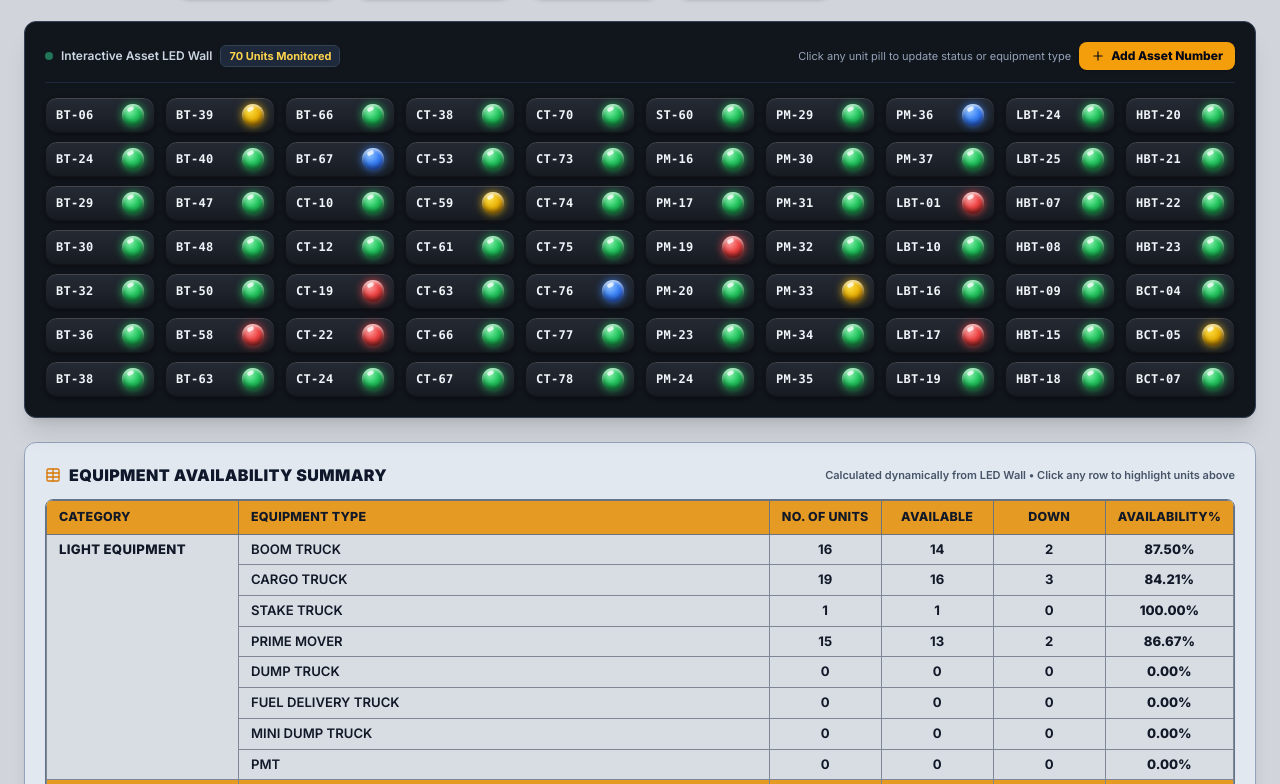
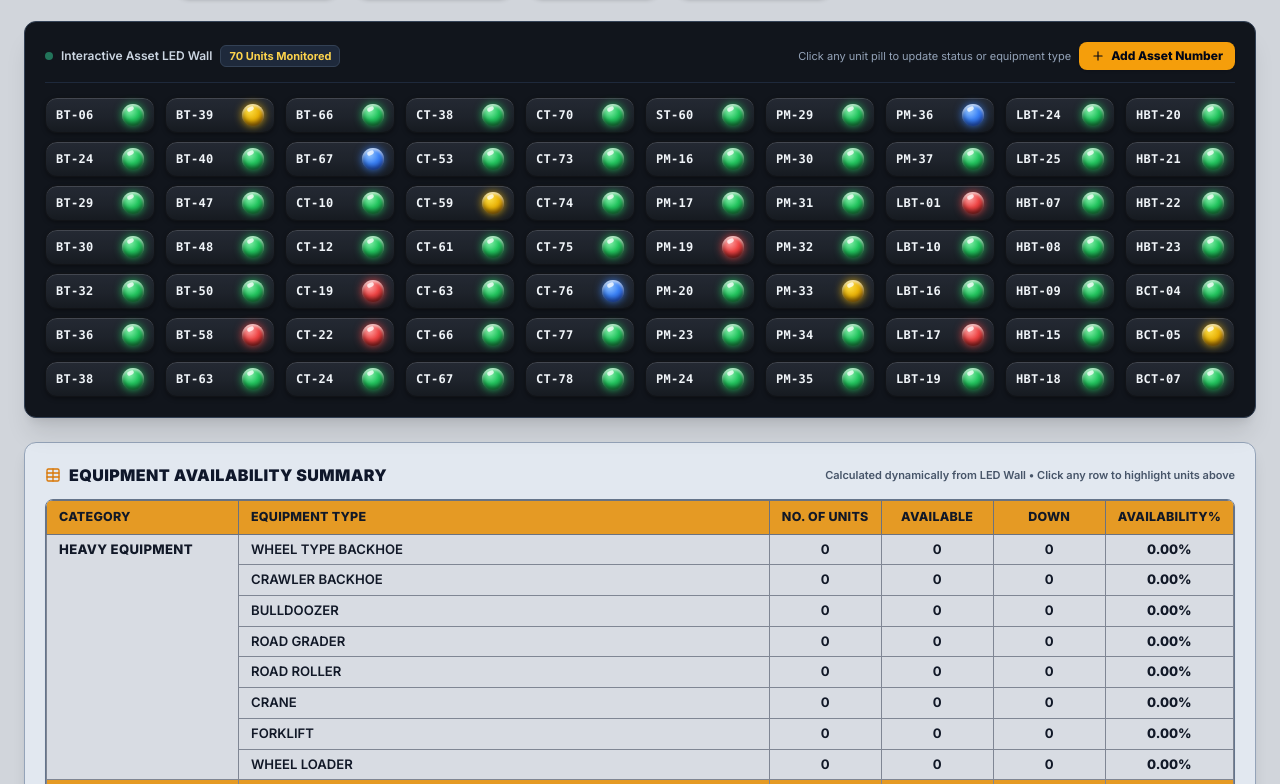
Before and after one commit to Alviejames15/Fleet-Maintenance, a plain HTML site: page index.html in a window 1280 px wide. Shown: the part 168-952 px from the top of the page. Drawn offline with nearby package versions, Linux system fonts and the light colour scheme; no server answers.

Commit message:
Add HEAVY EQUIPMENT category and update fleet defaults
Added 'HEAVY EQUIPMENT' category options and updated default fleet state to include heavy equipment types.

```diff
--- a/index.html
+++ b/index.html
@@ -339,6 +339,7 @@
                     <div>
                         <label class="block text-xs font-semibold text-slate-400 uppercase tracking-wider mb-1.5">Category</label>
                         <select id="newAssetCategorySelect" onchange="handleNewCategoryChange(this.value)" class="w-full px-3 py-2.5 bg-slate-900 border border-slate-700 rounded-xl text-sm font-semibold text-slate-100 focus:outline-none focus:border-blue-500">
+                            <option value="HEAVY EQUIPMENT">HEAVY EQUIPMENT</option>
                             <option value="LIGHT EQUIPMENT">LIGHT EQUIPMENT</option>
                             <option value="ATTACHMENT">ATTACHMENT</option>
                         </select>
@@ -447,6 +448,7 @@
                     <div>
                         <label class="block text-xs font-bold text-slate-300 uppercase tracking-wider mb-1.5">Category</label>
                         <select id="manageUnitCategorySelect" onchange="handleManageCategoryChange(this.value)" class="w-full px-3 py-2 bg-slate-900 border border-slate-700 rounded-xl text-xs font-semibold text-slate-100 focus:outline-none focus:border-blue-500">
+                            <option value="HEAVY EQUIPMENT">HEAVY EQUIPMENT</option>
                             <option value="LIGHT EQUIPMENT">LIGHT EQUIPMENT</option>
                             <option value="ATTACHMENT">ATTACHMENT</option>
                         </select>
@@ -531,6 +533,16 @@
 
         // Master Category & Equipment Type Definitions
         const CATEGORY_EQUIPMENT_TYPES = {
+            "HEAVY EQUIPMENT": [
+                "WHEEL TYPE BACKHOE",
+                "CRAWLER BACKHOE",
+                "BULLDOOZER",
+                "ROAD GRADER",
+                "ROAD ROLLER",
+                "CRANE",
+                "FORKLIFT",
+                "WHEEL LOADER"
+            ],
             "LIGHT EQUIPMENT": [
                 "BOOM TRUCK",
                 "CARGO TRUCK",
@@ -553,6 +565,15 @@
         };
 
         const TYPE_GROUP_MAP = {
+            // HEAVY EQUIPMENT
+            "WHEEL TYPE BACKHOE": "HEAVY EQUIPMENT",
+            "CRAWLER BACKHOE": "HEAVY EQUIPMENT",
+            "BULLDOOZER": "HEAVY EQUIPMENT",
+            "ROAD GRADER": "HEAVY EQUIPMENT",
+            "ROAD ROLLER": "HEAVY EQUIPMENT",
+            "CRANE": "HEAVY EQUIPMENT",
+            "FORKLIFT": "HEAVY EQUIPMENT",
+            "WHEEL LOADER": "HEAVY EQUIPMENT",
             // LIGHT EQUIPMENT
             "BOOM TRUCK": "LIGHT EQUIPMENT",
             "CARGO TRUCK": "LIGHT EQUIPMENT",
@@ -573,12 +594,23 @@
         };
 
         const ORDERED_EQUIPMENT_TYPES = [
+            ...CATEGORY_EQUIPMENT_TYPES["HEAVY EQUIPMENT"],
             ...CATEGORY_EQUIPMENT_TYPES["LIGHT EQUIPMENT"],
             ...CATEGORY_EQUIPMENT_TYPES["ATTACHMENT"]
         ];
 
-        // Default Fleet Baseline Mapped to LIGHT EQUIPMENT & ATTACHMENT Categories
+        // Default Fleet Baseline Mapped to HEAVY EQUIPMENT, LIGHT EQUIPMENT & ATTACHMENT Categories
         const FLEET_DEFAULT_STATE = [
+            // --- HEAVY EQUIPMENT ---
+            { category: "HEAVY EQUIPMENT", type: "WHEEL TYPE BACKHOE", released: [], waiting: [], ongoing: [], restored: [], jobout: [], pms: [] },
+            { category: "HEAVY EQUIPMENT", type: "CRAWLER BACKHOE", released: [], waiting: [], ongoing: [], restored: [], jobout: [], pms: [] },
+            { category: "HEAVY EQUIPMENT", type: "BULLDOOZER", released: [], waiting: [], ongoing: [], restored: [], jobout: [], pms: [] },
+            { category: "HEAVY EQUIPMENT", type: "ROAD GRADER", released: [], waiting: [], ongoing: [], restored: [], jobout: [], pms: [] },
+            { category: "HEAVY EQUIPMENT", type: "ROAD ROLLER", released: [], waiting: [], ongoing: [], restored: [], jobout: [], pms: [] },
+            { category: "HEAVY EQUIPMENT", type: "CRANE", released: [], waiting: [], ongoing: [], restored: [], jobout: [], pms: [] },
+            { category: "HEAVY EQUIPMENT", type: "FORKLIFT", released: [], waiting: [], ongoing: [], restored: [], jobout: [], pms: [] },
+            { category: "HEAVY EQUIPMENT", type: "WHEEL LOADER", released: [], waiting: [], ongoing: [], restored: [], jobout: [], pms: [] },
+
             // --- LIGHT EQUIPMENT ---
             {
                 category: "LIGHT EQUIPMENT",
@@ -1279,6 +1311,7 @@
             tbody.innerHTML = '';
 
             const groups = [
+                { name: "HEAVY EQUIPMENT", subtotalLabel: "HEAVY EQUIPMENT TOTAL" },
                 { name: "LIGHT EQUIPMENT", subtotalLabel: "LIGHT EQUIPMENT TOTAL" },
                 { name: "ATTACHMENT", subtotalLabel: "ATTACHMENT TOTAL" }
             ];
```
